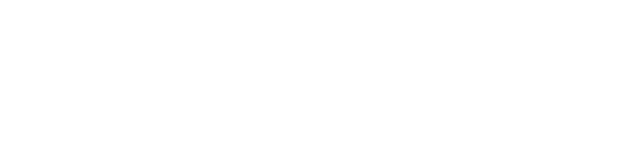
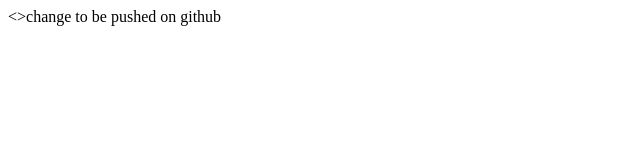
Before and after one commit to Ngcwangushe/git-demo, a plain HTML site: page web/Index.html in a window 1280 px wide. Shown: the whole page, without its empty margins (0-640 px from the left). Drawn offline with Linux system fonts and the light colour scheme.

Commit message:
Changes to index.html

```diff
--- a/web/Index.html
+++ b/web/Index.html
@@ -2,7 +2,8 @@
 <html>
   <head>
     <meta charset="UTF-8">
-    <title>My first Page</title>
+    <title>Home Page</title>
+    <>change to be pushed on github</>
   </head>
   <body>
 
```
